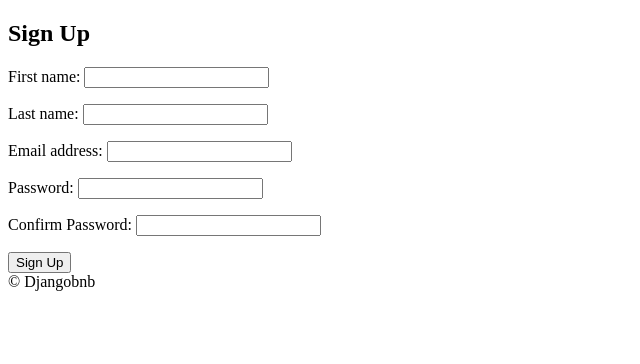
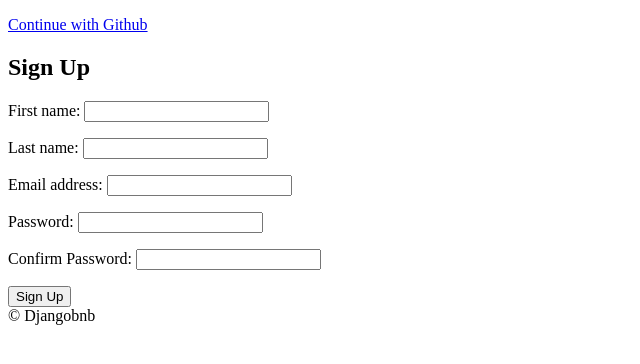
Before and after one commit to Joel-Quintyn/airbnb_clone, a Django app: page /users/signup in a window 1280 px wide. Shown: the part 78-442 px from the top of the page, without its empty margins (0-640 px from the left). Run offline with Django 4.2, Linux system fonts and the light colour scheme.

Commit message:
Added Github login/signup logic

```diff
--- /dev/null
+++ b/templates/partials/social_login.html
@@ -0,0 +1,3 @@
+<a href="{% url 'users:github-login' %}">
+    Continue with Github
+</a>
--- a/templates/users/login.html
+++ b/templates/users/login.html
@@ -6,8 +6,9 @@
 
 {% block content %}
 
+{% include "partials/social_login.html" %}
+
 <h2>Login</h2>
-
 
 <form method="post" action="{% url 'users:login' %}">
     {% csrf_token %}
--- a/templates/users/signup.html
+++ b/templates/users/signup.html
@@ -6,8 +6,9 @@
 
 {% block content %}
 
+{% include "partials/social_login.html" %}
+
 <h2>Sign Up</h2>
-
 
 <form method="post" action="{% url 'users:signup' %}">
     {% csrf_token %}
--- a/users/admin.py
+++ b/users/admin.py
@@ -24,6 +24,7 @@ class UserAdmin(UserAdmin):
                     "language",
                     "currency",
                     "superhost",
+                    "login_method",
                 )
             },
         ),
--- a/users/models.py
+++ b/users/models.py
@@ -1,6 +1,6 @@
 import uuid
 from django.conf import settings
-from django.contrib.auth.models import AbstractUser
+from django.contrib.auth.models import AbstractUser, AbstractBaseUser, PermissionsMixin
 from django.db import models
 from django.core.mail import send_mail
 from django.utils.html import strip_tags
@@ -39,6 +39,14 @@ class User(AbstractUser):
         (CURRENCY_GYD, "GYD"),
     )
 
+    LOGIN_EMAIL = "email"
+    LOGIN_GITHUB = "google"
+
+    LOGIN_CHOICES = (
+        (LOGIN_EMAIL, "Email"),
+        (LOGIN_GITHUB, "Github"),
+    )
+
     avatar = models.ImageField(upload_to="avatars", blank=True)
     gender = models.CharField(choices=GENDER_CHOICES, max_length=10, blank=True)
     bio = models.TextField(default="", blank=True)
@@ -52,6 +60,9 @@ class User(AbstractUser):
     superhost = models.BooleanField(default=False)
     email_verified = models.BooleanField(default=False)
     email_secret = models.CharField(max_length=20, default="", blank=True)
+    login_method = models.CharField(
+        choices=LOGIN_CHOICES, max_length=10, default=LOGIN_EMAIL
+    )
 
     def verify_email(self):
         if self.email_verified is False:
--- a/users/urls.py
+++ b/users/urls.py
@@ -5,7 +5,9 @@ app_name = "users"
 
 urlpatterns = [
     path("login", views.LoginView.as_view(), name="login"),
+    path("login/github", views.github_login, name="github-login"),
+    path("login/github/callback", views.github_callback, name="github-callback"),
     path("logout", views.log_out, name="logout"),
     path("signup", views.SignUpView.as_view(), name="signup"),
-    path("verify/<str:key>", views.email_verification, name="email_verification"),
+    path("verify/<str:key>", views.email_verification, name="email-verification"),
 ]
--- a/users/views.py
+++ b/users/views.py
@@ -1,7 +1,11 @@
+import os
+import requests
+from uuid import uuid4
 from django.views.generic import FormView
 from django.shortcuts import render, redirect
 from django.urls import reverse, reverse_lazy
 from django.contrib.auth import authenticate, login, logout
+from django.core.files.base import ContentFile
 from . import forms, models
 
 
@@ -55,3 +59,81 @@ def email_verification(request, key):
         # TODO: Add error message to site
         pass
     return redirect(reverse("core:home"))
+
+
+def github_login(request):
+    client_id = os.environ.get("GITHUB_CLIENT_ID")
+    redirect_uri = "http://127.0.0.1:8000/users/login/github/callback"
+    return redirect(
+        f"https://github.com/login/oauth/authorize?client_id={client_id}&redirect_uri={redirect_uri}&scope=read:user"
+    )
+
+
+class GithubException(Exception):
+    pass
+
+
+def github_callback(request):
+    try:
+        client_id = os.environ.get("GITHUB_CLIENT_ID")
+        client_secret = os.environ.get("GITHUB_CLIENT_SECRET")
+        code = request.GET.get("code", None)
+        if code is not None:
+            token_request = requests.post(
+                f"https://github.com/login/oauth/access_token?client_id={client_id}&client_secret={client_secret}&code={code}",
+                headers={"Accept": "application/json"},
+            )
+            token_json = token_request.json()
+            error = token_json.get("error", None)
+            if error is not None:
+                raise GithubException("Can't get access token")
+            else:
+                access_token = token_json.get("access_token")
+                profile_request = requests.get(
+                    "https://api.github.com/user",
+                    headers={
+                        "Authorization": f"token {access_token}",
+                        "Accept": "application/json",
+                    },
+                )
+                profile_json = profile_request.json()
+                email = profile_json.get("email", None)
+                if email is not None:
+                    first_name, last_name = profile_json.get("name").split(" ", 1)
+                    email = profile_json.get("email")
+                    bio = profile_json.get("bio")
+                    avatar = profile_json.get("avatar_url", None)
+                    try:
+                        user = models.User.objects.get(email=email)
+                        if user.login_method != models.User.LOGIN_GITHUB:
+                            raise GithubException(
+                                f"Please log in with: {user.login_method}"
+                            )
+                    except models.User.DoesNotExist:
+                        user = models.User.objects.create(
+                            username=str(email),
+                            email=email,
+                            first_name=first_name,
+                            last_name=last_name,
+                            bio=bio,
+                            login_method=models.User.LOGIN_GITHUB,
+                            email_verified=True,
+                        )
+                        user.set_unusable_password()
+                        user.save()
+                        if avatar is not None:
+                            photo_request = requests.get(avatar)
+                            user.avatar.save(
+                                f"{first_name}-avatar-{uuid4().hex[:10]}.jpg",
+                                ContentFile(photo_request.content),
+                            )
+                    login(request, user)
+                    # messages.success(request, f"Welcome back {user.first_name}")
+                    return redirect(reverse("core:home"))
+                else:
+                    raise GithubException("Your email is private")
+        else:
+            raise GithubException("Can't get code")
+    except GithubException:
+        # messages.error(request, e)
+        return redirect(reverse("users:login"))
```
Also changed, not shown: users/migrations/0006_user_login_method_alter_user_email_secret.py (added), users/migrations/0007_alter_user_login_method.py (added), 3 other files.
